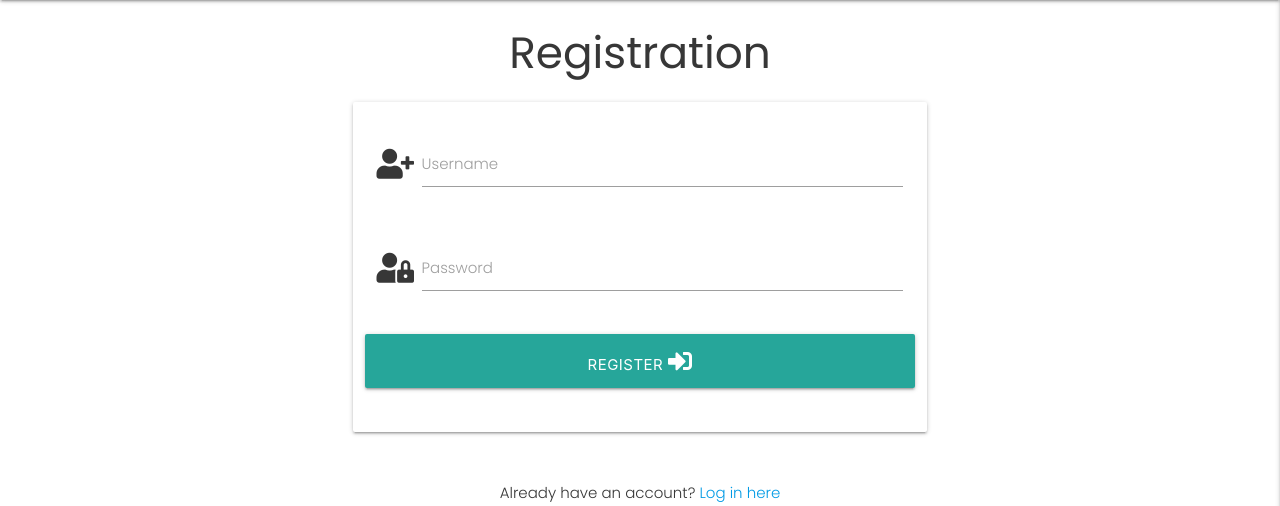
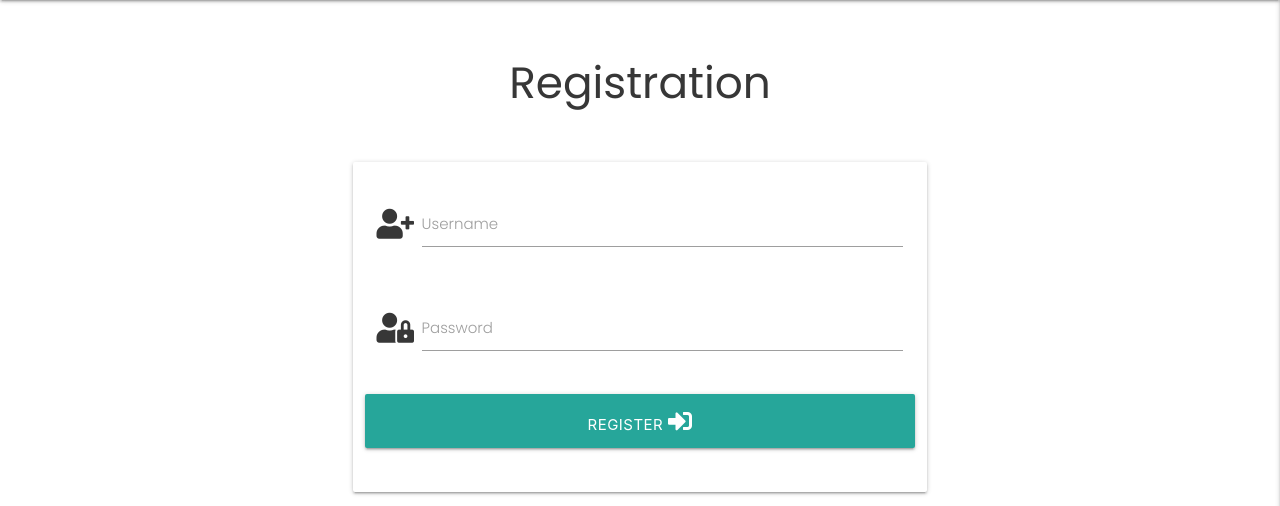
Before and after one commit to Code-Institute-Submissions/cookbook-30, a Flask app: page /register in a window 1280 px wide. Shown: the part 64-570 px from the top of the page. Run offline with Flask 2, Linux system fonts and the light colour scheme; some libraries are stand-ins or nearby versions.

Commit message:
Add style to log in and register headers

```diff
--- a/static/css/style.css
+++ b/static/css/style.css
@@ -111,6 +111,11 @@ body {
     color: #fff;
 }
 
+/*  ---------------------- * Registration page */
+
+.signIn {
+    padding: 30px 0px;
+}
 
 /*  ---------------------- * Recipe cards and results */
 
--- a/templates/login.html
+++ b/templates/login.html
@@ -2,7 +2,7 @@
 
     {% block content %}
 
-    <h3 class="center-align">Log in</h3>
+    <h3 class="center-align signIn">Log in</h3>
     <div class="row">
         <form class="col s12 m8 offset-m2" method="POST" action="{{ url_for('login') }}">
             <div class="card-panel">
--- a/templates/register.html
+++ b/templates/register.html
@@ -2,7 +2,7 @@
 
     {% block content %}
 
-    <h3 class="center-align">Registration</h3>
+    <h3 class="center-align signIn">Registration</h3>
     <div class="row">
         <form class="col s12 m8 offset-m2" method="POST" action="{{ url_for('register' )}}">
             <div class="card-panel">
```
